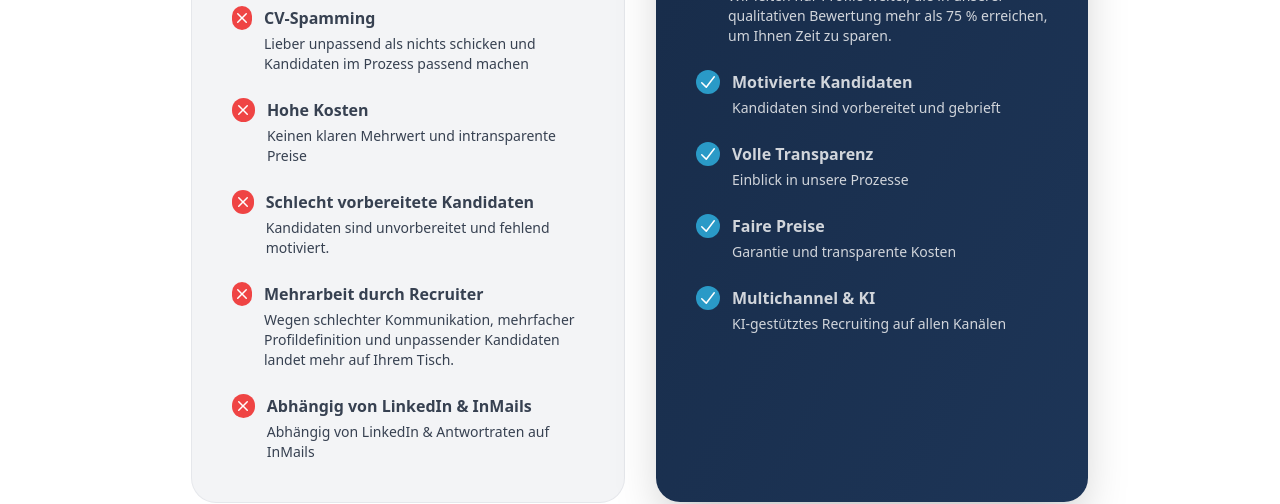
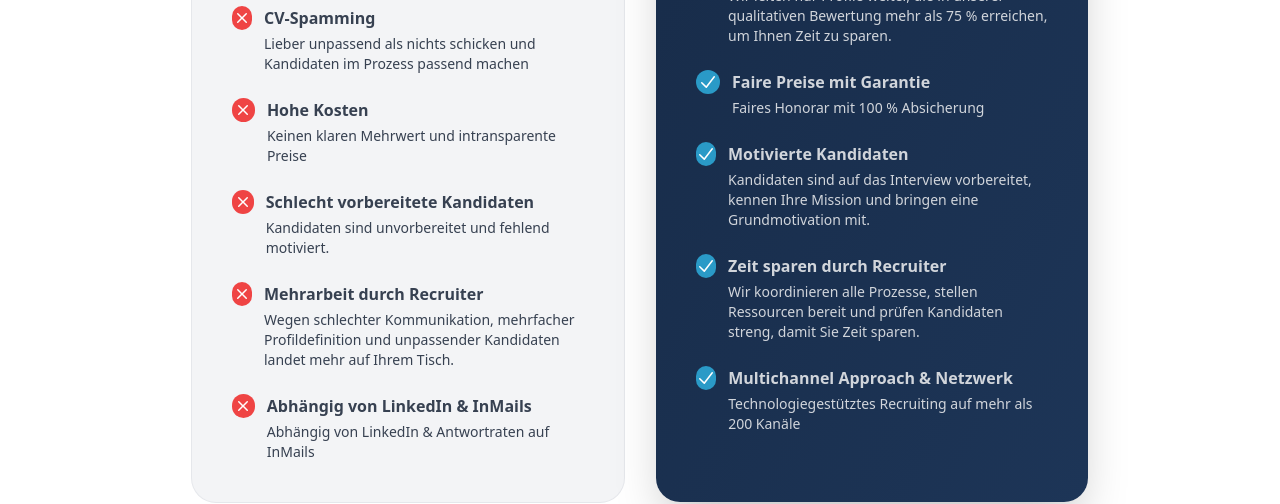
Before and after one commit to MohamedismailTL/talentlinx-website, an Astro site: page / in a window 1280 px wide. Shown: the part 6181-6685 px from the top of the page. Built offline with nearby package versions, Linux system fonts and the light colour scheme; Astro itself is replaced by a stand-in of ours; animation ran at ten frames a second.

Commit message:
Update Vergleich “comparison”

```diff
--- a/content/comparison.md
+++ b/content/comparison.md
@@ -25,12 +25,16 @@ boxes:
       - bullet_title: Precision Hiring
         bullet_text: Wir leiten nur Profile weiter, die in unserer qualitativen
           Bewertung mehr als 75 % erreichen, um Ihnen Zeit zu sparen.
+      - bullet_title: Faire Preise mit Garantie
+        bullet_text: Faires Honorar mit 100 % Absicherung
       - bullet_title: Motivierte Kandidaten
-        bullet_text: Kandidaten sind vorbereitet und gebrieft
-      - bullet_title: Volle Transparenz
-        bullet_text: Einblick in unsere Prozesse
-      - bullet_title: Faire Preise
-        bullet_text: Garantie und transparente Kosten
-      - bullet_title: Multichannel & KI
-        bullet_text: KI-gestütztes Recruiting auf allen Kanälen
+        bullet_text: >
+          Kandidaten sind auf das Interview vorbereitet, kennen Ihre Mission und
+          bringen eine Grundmotivation mit.
+      - bullet_title: Zeit sparen durch Recruiter
+        bullet_text: Wir koordinieren alle Prozesse, stellen Ressourcen bereit und
+          prüfen Kandidaten streng, damit Sie Zeit sparen.
+      - bullet_title: Multichannel Approach & Netzwerk
+        bullet_text: |+
+          Technologiegestütztes Recruiting auf mehr als 200 Kanäle
 ---
```
